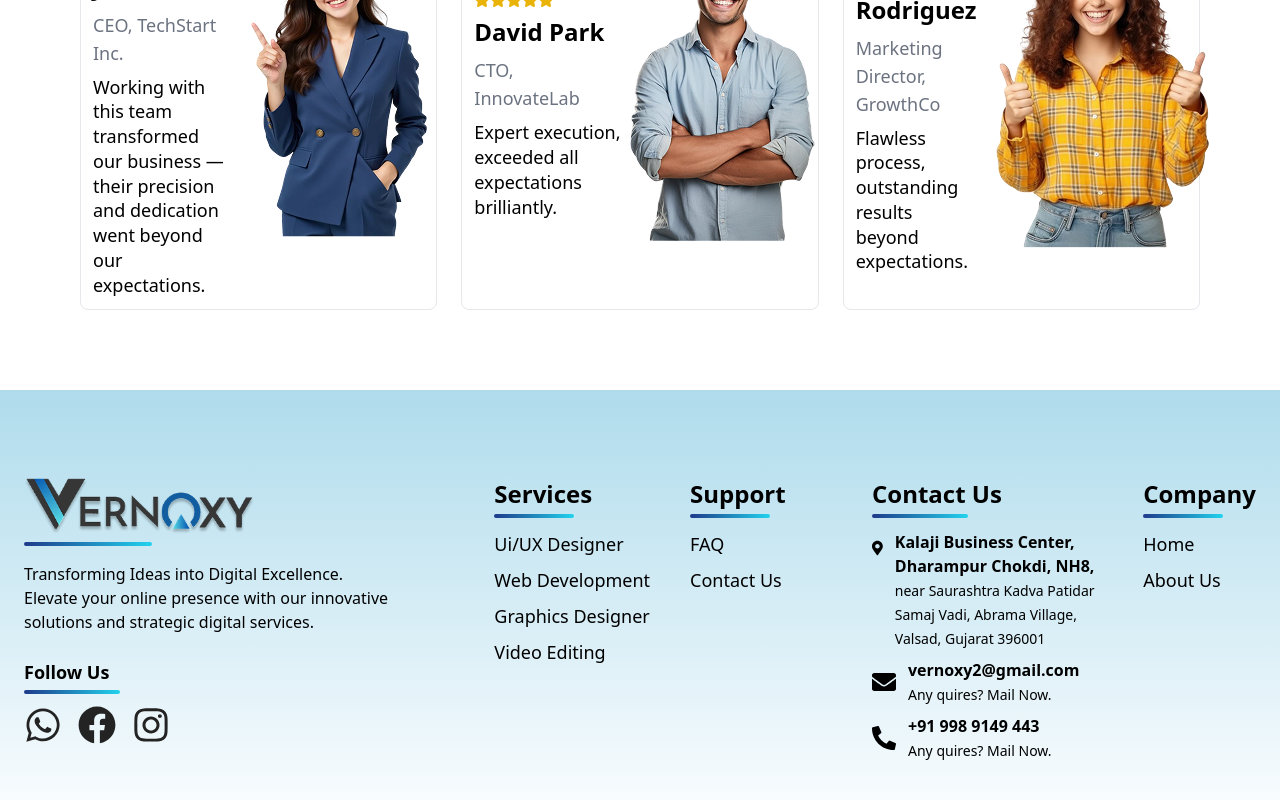
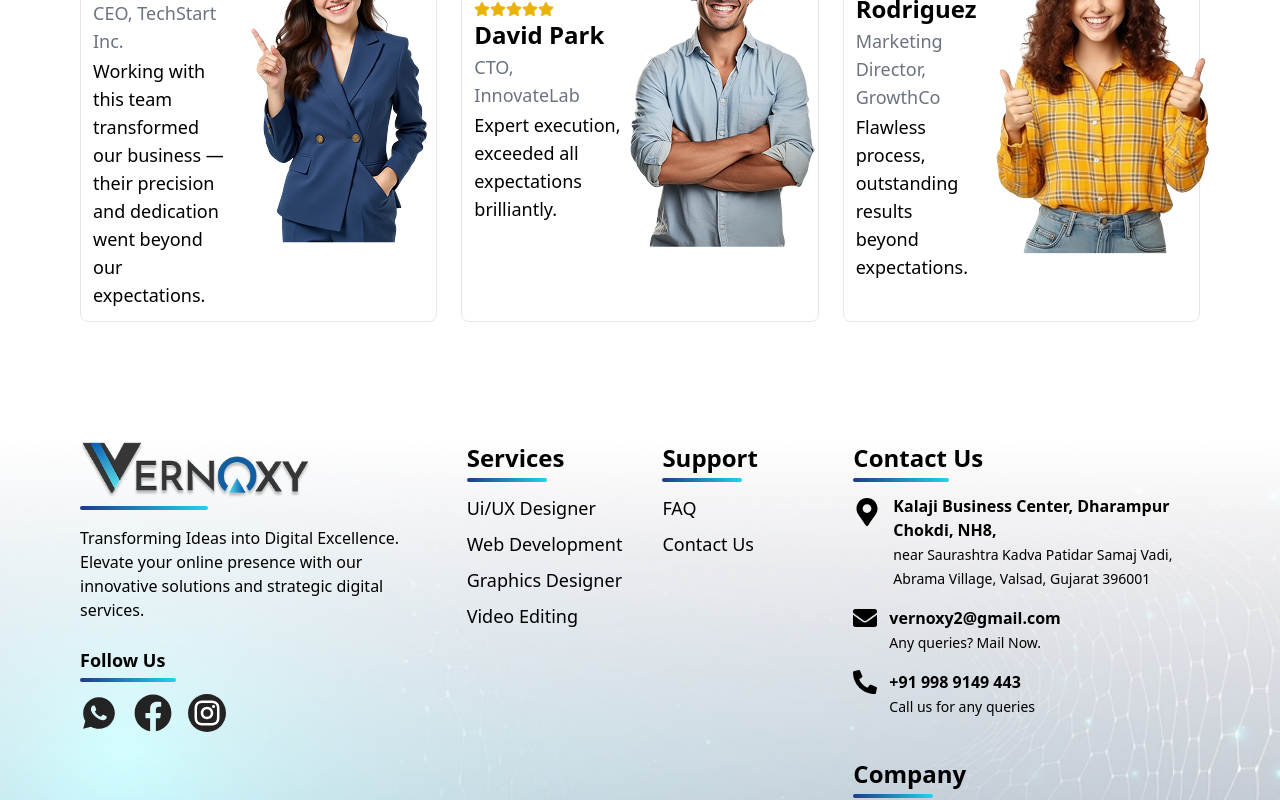
Before and after one commit to vernoxy2/Vernoxy, a React (Vite) app: page /about in a window 1280 px wide. Shown: the part 2520-3320 px from the top of the page. Built offline with nearby package versions, Linux system fonts and the light colour scheme.

Commit message:
Add project files

```diff
--- a/src/components/About/ClientsSay.jsx
+++ b/src/components/About/ClientsSay.jsx
@@ -39,14 +39,14 @@ const ClientsSay = () => {
   return (
     <section className="py-10 md:py-20 space-y-4 md:space-y-8">
       <PrimaryHeading>What Our Clients Say</PrimaryHeading>
-      <div className="container grid grid-cols-1 md:grid-cols-2 lg:grid-cols-3 gap-6">
+      <div className="container grid grid-cols-1 md:grid-cols-2 lg:grid-cols-3 gap-6 gap-y-16">
         {ClintData.map((client) => (
           <div
             key={client.id}
-            className="flex flex-row items-center bg-gredient-to-r from-[#1168B5] to-[#4ED5E2] bg-clip-border p-3 rounded-lg hover:shadow-lg transition border "
+            className="flex flex-row items-center bg-gredient-to-r from-[#1168B5] to-[#4ED5E2] bg-clip-border p-3 hover:scale-105 duration-300 rounded-lg hover:shadow-lg transition border "
           >
             {/* Left Side - Text */}
-            <div className="flex-1 flex flex-col justify-center gap-2 text-left font-medium">
+            <div className="flex-1 flex flex-col justify-center gap-0.5 text-left font-medium">
               {/* Rating */}
               <div className="flex text-yellow-500">
                 {Array.from({ length: 5 }).map((_, index) =>
@@ -58,11 +58,11 @@ const ClientsSay = () => {
                 )}
               </div>
               {/* Name */}
-              <h3 className="text-2xl font-black">{client.name}</h3>
+              <h3 className="md:text-2xl font-black">{client.name}</h3>
               {/* Post */}
-              <p className="text-gray-500 text-lg">{client.post}</p>
+              <p className="text-gray-500 text-sm sm:text-lg">{client.post}</p>
               {/* Message */}
-              <p className="text-lg leading-snug">{client.message}</p>
+              <p className="text-sm sm:text-lg leading-snug">{client.message}</p>
             </div>
 
             {/* Right Side - Image */}
--- a/src/components/Footer.jsx
+++ b/src/components/Footer.jsx
@@ -1,32 +1,61 @@
-import React from 'react';
+import React from "react";
 import logo from "../assets/footLogo.png";
-import { FaWhatsapp, FaFacebook, FaInstagram, FaMapMarkerAlt, FaEnvelope, FaPhoneAlt } from "react-icons/fa";
+import {
+  FaWhatsapp,
+  FaFacebook,
+  FaEnvelope,
+  FaPhoneAlt,
+  FaMapMarkerAlt,
+} from "react-icons/fa";
+import FootBg from "../assets/FootBg.webp";
+import { RiInstagramLine, RiWhatsappFill } from "react-icons/ri";
+
+const style = {
+  backgroundImage: `url(${FootBg})`,
+  backgroundSize: "cover",
+  backgroundPosition: "center",
+  backgroundRepeat: "no-repeat",
+};
 
 const Footer = () => {
   return (
-    <footer className="w-full pt-10 pb-20 bg-gradient-to-b from-[#37A6D0]/40 to-white">
-      <div className="max-w-7xl mx-auto px-6 flex flex-col lg:flex-row md:justify-between gap-10 lg:mt-12">
+    <footer
+      style={style}
+      className="w-full pt-10 pb-20 bg-gradient-to-b from-[#37A6D0]/40 to-white"
+    >
+      <div className="container flex flex-col gap-12 lg:flex-row lg:justify-between lg:gap-10">
         {/* Left: Logo & About */}
         <div className="flex-1 min-w-[250px]">
           <img src={logo} alt="Logo" className="h-14 mb-2" />
           <div className="h-1 w-32 bg-gradient-to-r from-blue-900 to-cyan-400 rounded mb-4" />
-          <p className="text-black mb-6">
+          <p className="text-black mb-6 max-w-md">
             Transforming Ideas into Digital Excellence. <br />
-            Elevate your online presence with our innovative solutions and strategic digital services.
+            Elevate your online presence with our innovative solutions and
+            strategic digital services.
           </p>
+          {/* Social Media */}
           <div>
             <h3 className="font-bold text-lg mb-1">Follow Us</h3>
             <div className="h-1 w-24 bg-gradient-to-r from-blue-900 to-cyan-400 rounded mb-3" />
             <div className="flex gap-4">
-              <a href="#" aria-label="WhatsApp"><FaWhatsapp size={38} className="text-[#232323]" /></a>
-              <a href="#" aria-label="Facebook"><FaFacebook size={38} className="text-[#232323]" /></a>
-              <a href="#" aria-label="Instagram"><FaInstagram size={38} className="text-[#232323]" /></a>
+              <a href="#" aria-label="WhatsApp">
+                <RiWhatsappFill size={38} className="text-[#232323]" />
+              </a>
+              <a href="#" aria-label="Facebook">
+                <FaFacebook size={38} className="text-[#232323]" />
+              </a>
+              <a href="#" aria-label="Instagram">
+                <RiInstagramLine
+                  size={38}
+                  className="bg-[#232323] rounded-full text-white p-1"
+                />
+              </a>
             </div>
           </div>
         </div>
 
         {/* Center: Services & Support */}
-        <div className="flex flex-col sm:flex-row gap-10 flex-1 lg:justify-center">
+        <div className="flex flex-col md:flex-row gap-10 flex-1 min-w-[200px]">
           <div>
             <h3 className="font-bold text-2xl mb-1">Services</h3>
             <div className="h-1 w-20 bg-gradient-to-r from-blue-900 to-cyan-400 rounded mb-3" />
@@ -48,38 +77,47 @@ const Footer = () => {
         </div>
 
         {/* Right: Contact & Company */}
-        <div className="flex flex-col-reverse sm:flex-row gap-10 flex-1 lg:justify-end">
-          <div>
+        <div className="flex flex-col-reverse  xl:flex-col sm:flex-row lg:flex-col gap-10 flex-1 min-w-[250px]">
+          {/* Contact Us */}
+          <div className="flex-1">
             <h3 className="font-bold text-2xl mb-1">Contact Us</h3>
             <div className="h-1 w-24 bg-gradient-to-r from-blue-900 to-cyan-400 rounded mb-3" />
-            <div className="flex items-start gap-3 mb-2">
-              <FaMapMarkerAlt size={28} className="mt-1" />
+
+            <div className="flex items-start gap-3 mb-4">
+              <FaMapMarkerAlt size={28} className="mt-1 shrink-0" />
               <div>
-                <span className="font-bold">Kalaji Business Center, Dharampur Chokdi, NH8,</span>
+                <span className="font-bold">
+                  Kalaji Business Center, Dharampur Chokdi, NH8,
+                </span>
                 <br />
                 <span className="text-sm">
-                  near Saurashtra Kadva Patidar Samaj Vadi, Abrama Village, Valsad, Gujarat 396001
+                  near Saurashtra Kadva Patidar Samaj Vadi, Abrama Village,
+                  Valsad, Gujarat 396001
                 </span>
               </div>
             </div>
-            <div className="flex items-center gap-3 mb-2">
-              <FaEnvelope size={24} />
+
+            <div className="flex items-start gap-3 mb-4">
+              <FaEnvelope size={24} className="shrink-0" />
               <div>
                 <span className="font-bold">vernoxy2@gmail.com</span>
                 <br />
-                <span className="text-sm">Any quires? Mail Now.</span>
+                <span className="text-sm">Any queries? Mail Now.</span>
               </div>
             </div>
-            <div className="flex items-center gap-3">
-              <FaPhoneAlt size={24} />
+
+            <div className="flex items-start gap-3">
+              <FaPhoneAlt size={24} className="shrink-0" />
               <div>
                 <span className="font-bold">+91 998 9149 443</span>
                 <br />
-                <span className="text-sm">Any quires? Mail Now.</span>
+                <span className="text-sm">Call us for any queries</span>
               </div>
             </div>
           </div>
-          <div>
+
+          {/* Company */}
+          <div className="flex-1">
             <h3 className="font-bold text-2xl mb-1">Company</h3>
             <div className="h-1 w-20 bg-gradient-to-r from-blue-900 to-cyan-400 rounded mb-3" />
             <ul className="space-y-2 text-lg">
--- a/src/components/Home/WhyChoose.jsx
+++ b/src/components/Home/WhyChoose.jsx
@@ -34,7 +34,7 @@ const WhyChoose = () => {
         </span>{" "}
         Us
       </PrimaryHeading>
-      <div className="container grid grid-cols-1 sm:grid-cols-2 lg:grid-cols-3 2xl:grid-cols-4 gap- gap-y-12">
+      <div className="container grid grid-cols-1 sm:grid-cols-2 xl:grid-cols-4 gap- gap-y-12">
         {services.map((service, index) => (
           <div
             key={index}
```
Also changed, not shown: src/assets/FootBg.webp (added).
